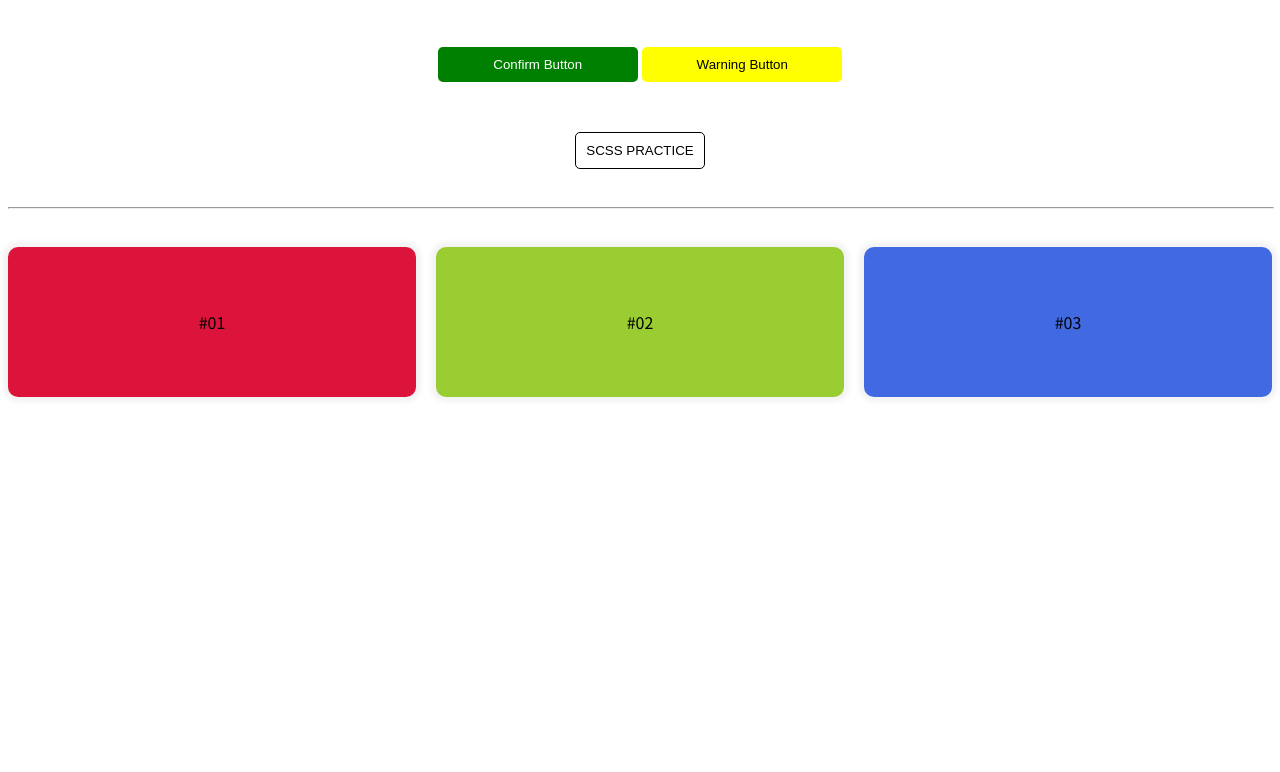
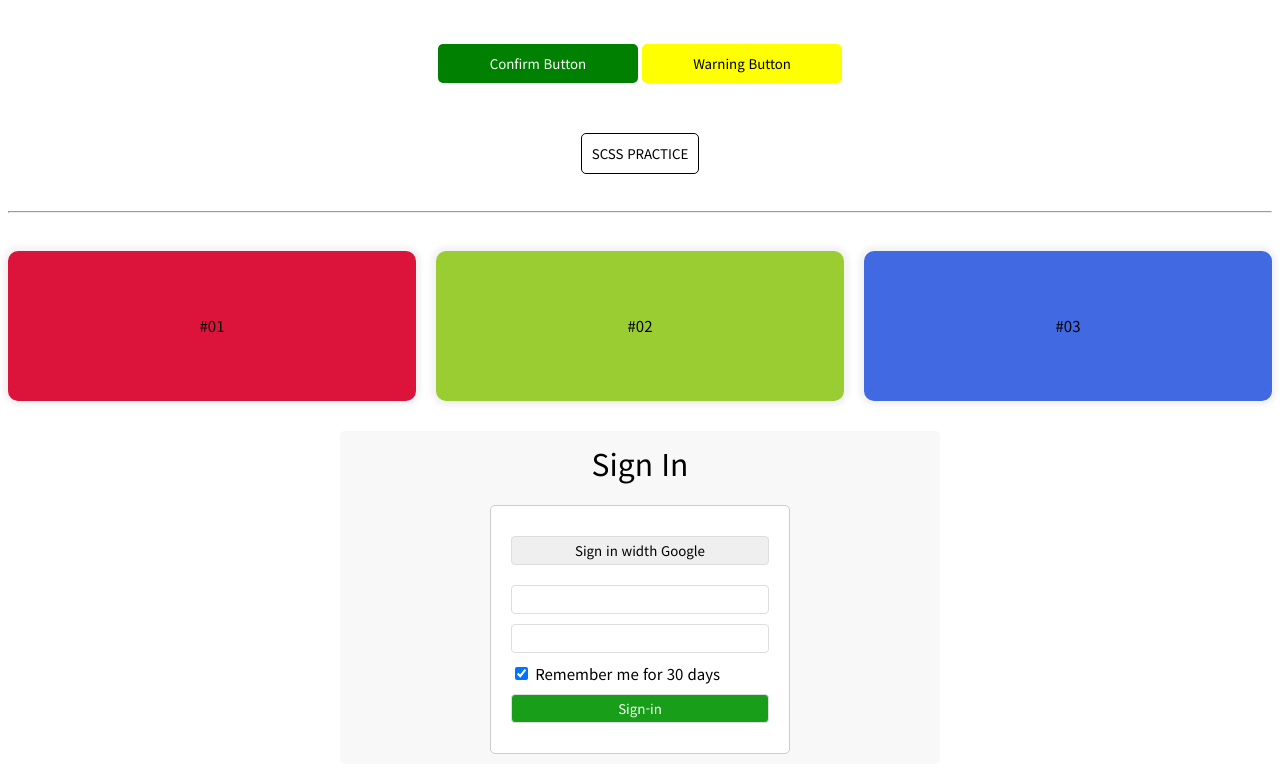
Before and after one commit to dnjswlekd/Sass-Pratice, a plain HTML site: page index.html in a window 1280 px wide. Shown: the part 440-1212 px from the top of the page. Before the commit the page ends 845 px from the top, so only its background shows below. Drawn offline with Linux system fonts and the light colour scheme.

Commit message:
부모 선택자 참조(&) 속성선택자

```diff
--- a/index.html
+++ b/index.html
@@ -38,6 +38,17 @@
     <div>#02</div>
     <div>#03</div>
   </div>
+
+  <div class="signin">
+    <h1>Sign In</h1>
+    <div class="signin-inner">
+      <input type="button" value="Sign in width Google">
+      <input type="email">
+      <input type="password">
+      <input type="checkbox" checked> Remember me for 30 days
+      <input type="submit" value="Sign-in">
+    </div>
+  </div>
 </body>
 
 </html>
--- a/scss/style.scss
+++ b/scss/style.scss
@@ -1,11 +1,15 @@
 @import url('https://fonts.googleapis.com/css2?family=Noto+Sans+KR:wght@100..900&family=Noto+Sans:ital,wght@0,100..900;1,100..900&display=swap');
+* {
+  font-family: 'Noto Sans KR', serif;
+  box-sizing: border-box;
+}
 body {
-  font-family: 'Noto Sans KR', serif;
   display: flex;
   flex-flow: column;
   gap: 30px;
   justify-content: center;
   align-items: center;
+  font-size: 15px;
 }
 a {
   text-decoration: none;
@@ -161,3 +165,54 @@ hr {
     }
   }
 }
+.signin {
+  display: flex;
+  align-items: center;
+  justify-content: center;
+  flex-flow: column;
+  width: 600px;
+  background-color: #f8f8f8;
+  padding: 10px;
+  border-radius: 5px;
+  h1 {
+    font-weight: normal;
+    margin-top: 0;
+  }
+  .signin-inner {
+    padding: 20px;
+    border: 1px solid #ccc;
+    border-radius: 5px;
+    background-color: #fff;
+    width: 300px;
+  }
+  input[type='button'],
+  input[type='email'],
+  input[type='password'],
+  input[type='submit'] {
+    display: block;
+    width: 100%;
+    padding: 4px 8px;
+    margin: 10px 0;
+    border: 1px solid #ddd;
+    border-radius: 4px;
+    outline: none;
+  }
+  input[type='button'] {
+    margin-bottom: 20px;
+    cursor: pointer;
+    &:hover {
+      background-color: rgb(181, 217, 22);
+    }
+  }
+  input[type='email']:focus {
+    background-color: rgb(239, 239, 115);
+  }
+  input[type='password']:focus {
+    outline: 1px solid blue;
+  }
+  input[type='submit'] {
+    background-color: rgb(24, 158, 24);
+    color: #fff;
+    cursor: pointer;
+  }
+}
```
Also changed, not shown: css/style.css.
